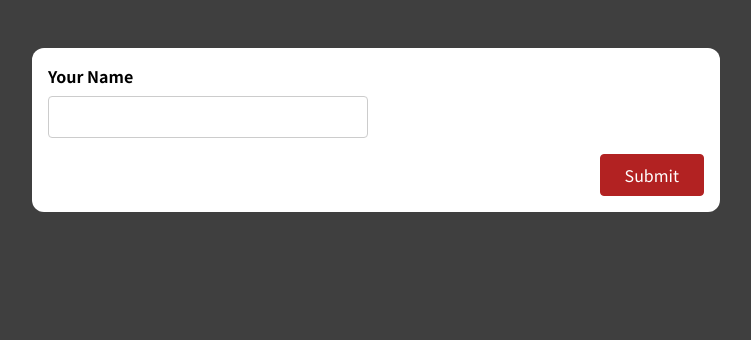
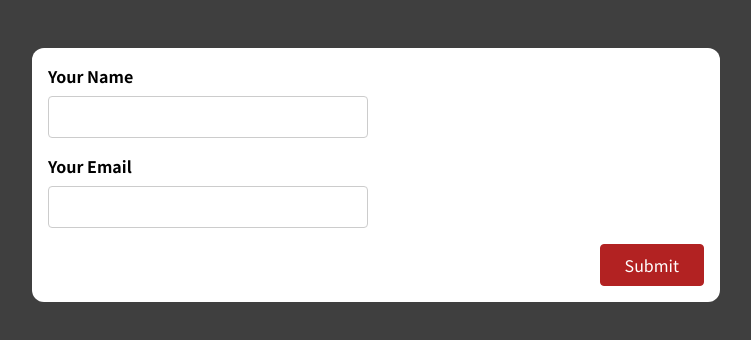
Before and after one commit to graphoeil/MS-Working-with-forms-16, a React (Create React App) app: page / in a window 1280 px wide. Shown: the top 340 px of the page, without its empty margins (264-1015 px from the left). Built offline with nearby package versions, Linux system fonts and the light colour scheme.

Commit message:
Add email input

```diff
--- a/src/components/SimpleInput.js
+++ b/src/components/SimpleInput.js
@@ -3,6 +3,9 @@ import React, { useState } from "react";
 
 /* Best combination for form validation is onChange with onBlur (loss focus),
 and submit bouton disabled or not. */
+
+/* Naturaly these scripts will be best with a formData state with an object :
+const [formData, setFormData] = useState({ name:'', nameIsValid:'', nameIsTouched:'' ... formIsValid:false }) */
 
 // Component
 const SimpleInput = () => {
@@ -10,15 +13,24 @@ const SimpleInput = () => {
 	// State
 	const [name, setName] = useState('');
 	const [nameIsTouched, setNameIsTouched] = useState(false);
+	const [email, setEmail] = useState('');
+	const [emailIsTouched, setEmailIsTouched] = useState(false);
 
 	// Name is valid in a constant,
 	// Don't forget that the component will be re-evaluated for each state change !
 	const nameIsValid = name.trim() !== '';
 	const nameInputIsInvalid = !nameIsValid && nameIsTouched;
 
-	// Name input change
+	// Email
+	const emailIsValid = email.trim().match(/^([\w.%+-]+)@([\w-]+\.)+([\w]{2,})$/i);
+	const emailInputIsInvalid = !emailIsValid && emailIsTouched;
+
+	// Input changes
 	const nameHandleChange = (e) => {
 		setName(e.target.value);
+	};
+	const emailHandleChange = (e) => {
+		setEmail(e.target.value);
 	};
 
 	// Validate form on blur (input lose focus)
@@ -26,11 +38,14 @@ const SimpleInput = () => {
 		// Input name touched
 		setNameIsTouched(true);
 	};
+	const emailHandleBlur = (e) => {
+		setEmailIsTouched(true);
+	};
 
 	// Form is valid ?
 	// We can add nore input, if (nameIsValid && ageIsValid ...)
 	let formIsValid = false;
-	if (nameIsValid){
+	if (nameIsValid && emailIsValid){
 		formIsValid = true;
 	} else {
 		formIsValid = false;
@@ -39,26 +54,46 @@ const SimpleInput = () => {
 	// Submit form
 	const handleSubmit = (e) => {
 		e.preventDefault();
+		console.log(name, email);
 		// Reset
 		setNameIsTouched(false);
+		setEmailIsTouched(false);
 		setName('');
+		setEmail('');
 	};
 
 	// Return
 	return(
 		<form onSubmit={ handleSubmit }>
+
+			{/* Name */}
 			<div className={ `form-control ${ nameInputIsInvalid ? 'invalid' : '' }` }>
 				<label htmlFor='name'>Your Name</label>
-				<input type='text' id='name' value={ name } onChange={ nameHandleChange } onBlur={ nameHandleBlur }/>
+				<input type='text' id='name' name='name' value={ name } onChange={ nameHandleChange } onBlur={ nameHandleBlur }/>
 				{
 					nameInputIsInvalid && <p className="error-text">Name must not be empty.</p>
 				}
 			</div>
+			{/* Name */}
+
+			{/* Email */}
+			<div className={ `form-control ${ emailInputIsInvalid ? 'invalid' : '' }` }>
+				<label htmlFor='name'>Your Email</label>
+				<input type='text' id='name' value={ email } onChange={ emailHandleChange } onBlur={ emailHandleBlur }/>
+				{
+					emailInputIsInvalid && <p className="error-text">Please enter a valid email.</p>
+				}
+			</div>
+			{/* Email */}
+
+			{/* Submit btn */}
 			<div className="form-actions">
 				<button disabled={ !formIsValid }>
 					Submit
 				</button>
 			</div>
+			{/* Submit btn */}
+
 		</form>
 	);
 
```
